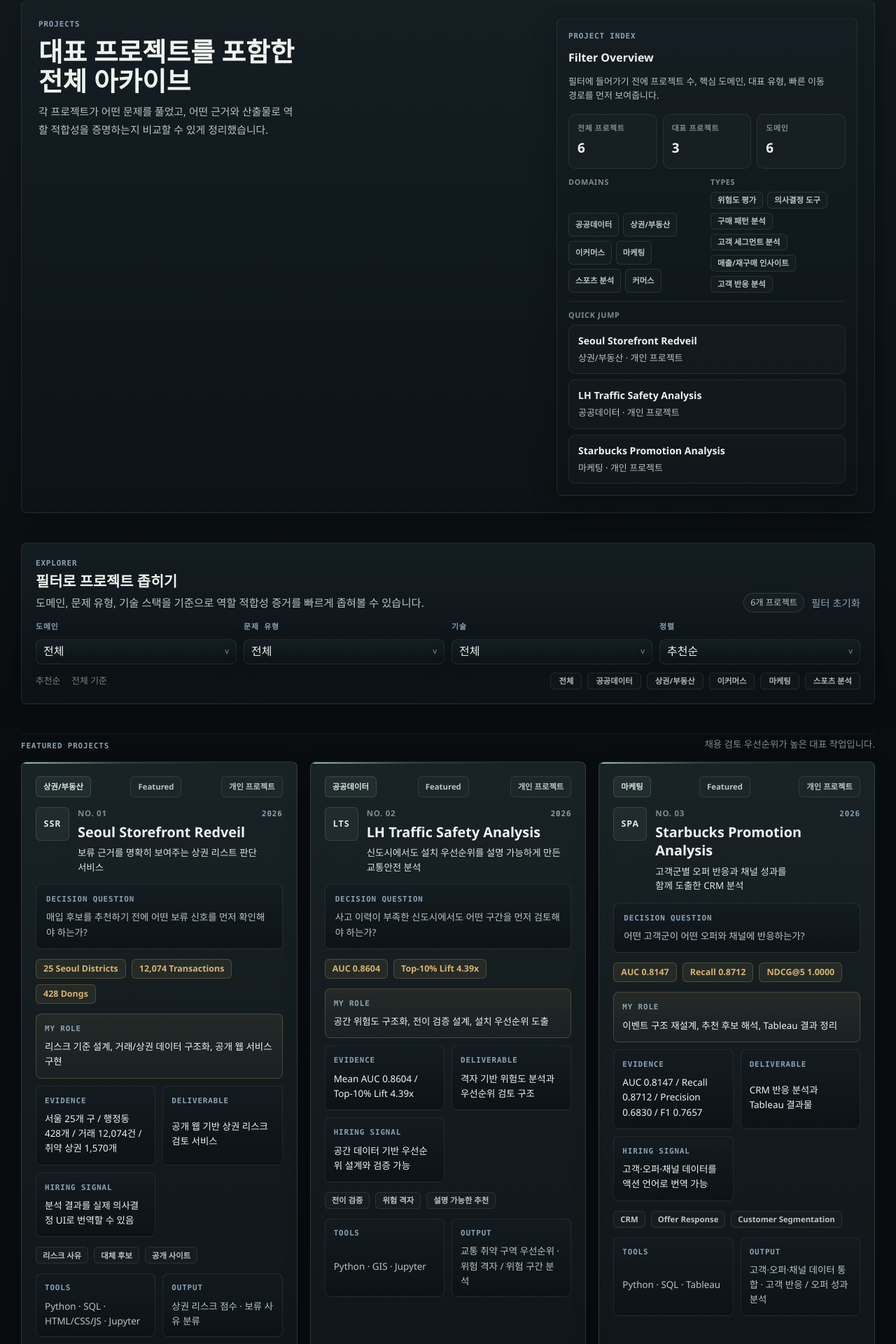
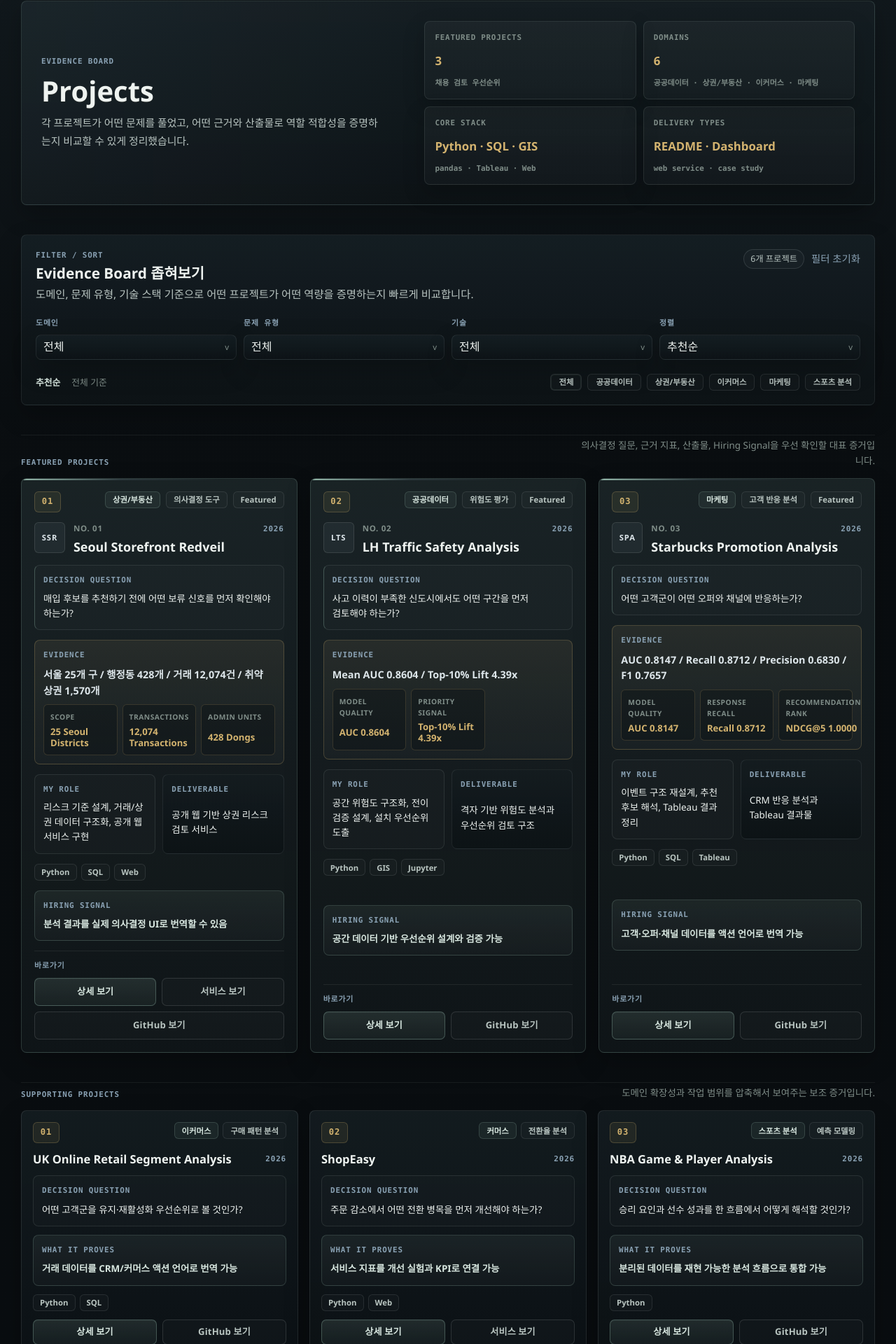
Before and after one commit to dffxonnb-cyber/signal-archive, a Next.js app: page /projects in a window 1280 px wide. Shown: the part 132-2052 px from the top of the page at 70% size. Built offline with nearby package versions, Linux system fonts and the light colour scheme.

Commit message:
Refine Signal Archive projects evidence board

```diff
--- a/app/globals.css
+++ b/app/globals.css
@@ -3861,7 +3861,317 @@
   box-shadow: var(--shadow-raised);
 }
 
+.projects-evidence-hero {
+  display: grid;
+  grid-template-columns: minmax(0, 0.92fr) minmax(420px, 1.08fr);
+  gap: 24px;
+  align-items: stretch;
+  padding: 28px;
+  border-color: rgba(148, 184, 170, 0.18);
+  background:
+    linear-gradient(90deg, rgba(138, 162, 180, 0.055), transparent 48%),
+    var(--surface-card);
+}
+
+.projects-evidence-hero__lead {
+  display: grid;
+  align-content: center;
+  gap: 12px;
+}
+
+.projects-evidence-hero__title {
+  max-width: none;
+  font-size: 2.5rem;
+  line-height: 1.08;
+}
+
+.projects-evidence-hero__summary {
+  display: grid;
+  grid-template-columns: repeat(2, minmax(0, 1fr));
+  gap: 10px;
+}
+
+.projects-evidence-summary-card {
+  display: grid;
+  align-content: space-between;
+  min-height: 112px;
+  padding: 14px;
+  border: 1px solid rgba(218, 228, 224, 0.1);
+  border-radius: var(--radius-md);
+  background:
+    linear-gradient(180deg, rgba(255, 255, 255, 0.026), rgba(255, 255, 255, 0.01)),
+    rgba(255, 255, 255, 0.012);
+  box-shadow: var(--shadow-soft);
+}
+
+.projects-evidence-summary-card__label,
+.projects-evidence-summary-card__note {
+  color: var(--text-muted);
+  font-family: "SFMono-Regular", "Cascadia Code", Consolas, "Liberation Mono", Menlo, monospace;
+  font-size: var(--font-size-caption);
+  font-weight: 700;
+  letter-spacing: 0.07em;
+  text-transform: uppercase;
+}
+
+.projects-evidence-summary-card strong {
+  margin: 10px 0 8px;
+  color: var(--accent-warm);
+  font-size: 1.05rem;
+  font-variant-numeric: tabular-nums;
+  line-height: 1.22;
+}
+
+.projects-evidence-summary-card__note {
+  text-transform: none;
+  letter-spacing: 0;
+  line-height: 1.45;
+}
+
+.filter-panel--projects {
+  gap: 18px;
+}
+
+.filter-panel__header--projects {
+  align-items: flex-start;
+}
+
+.filter-grid--projects {
+  grid-template-columns: repeat(4, minmax(150px, 1fr));
+}
+
+.filter-toolbar--projects {
+  padding-top: 2px;
+}
+
+.results-summary--projects > span:first-child {
+  color: var(--accent-primary-strong);
+  font-weight: 700;
+}
+
+.filter-quick-chip {
+  border-radius: var(--radius-sm);
+}
+
+.filter-quick-chip--active {
+  box-shadow: inset 0 0 0 1px rgba(148, 184, 170, 0.12);
+}
+
+.project-grid--supporting {
+  grid-template-columns: repeat(3, minmax(0, 1fr));
+  gap: 16px;
+}
+
+.project-card--featured-proof,
+.project-card--supporting-proof {
+  min-height: 100%;
+  border-color: rgba(218, 228, 224, 0.11);
+  background:
+    linear-gradient(180deg, rgba(20, 28, 32, 0.92), rgba(12, 18, 21, 0.94));
+}
+
+.project-card--featured-proof {
+  padding: 18px;
+  gap: 14px;
+  border-color: rgba(148, 184, 170, 0.22);
+  background:
+    linear-gradient(180deg, rgba(148, 184, 170, 0.052), rgba(255, 255, 255, 0.012)),
+    linear-gradient(180deg, rgba(20, 28, 32, 0.94), rgba(12, 18, 21, 0.96));
+}
+
+.project-card--supporting-proof {
+  padding: 16px;
+  gap: 12px;
+}
+
+.project-card__board-top,
+.project-card__supporting-top,
+.project-card__supporting-head {
+  display: flex;
+  align-items: flex-start;
+  justify-content: space-between;
+  gap: 12px;
+}
+
+.project-card__board-top .project-card__meta-row {
+  justify-content: flex-end;
+  min-height: 0;
+}
+
+.project-card__board-index {
+  display: inline-flex;
+  align-items: center;
+  justify-content: center;
+  min-width: 38px;
+  height: 30px;
+  border: 1px solid var(--border-evidence);
+  border-radius: var(--radius-sm);
+  background: rgba(211, 179, 111, 0.085);
+  color: var(--accent-warm);
+  font-family: "SFMono-Regular", "Cascadia Code", Consolas, "Liberation Mono", Menlo, monospace;
+  font-size: 0.76rem;
+  font-weight: 800;
+  letter-spacing: 0.08em;
+}
+
+.project-card--featured-proof .project-card__hero {
+  grid-template-columns: 44px minmax(0, 1fr);
+  gap: 12px;
+  align-items: start;
+}
+
+.project-card--featured-proof .project-card__media {
+  width: 44px;
+  height: 44px;
+  font-size: 0.7rem;
+}
+
+.project-card--featured-proof .project-card__title {
+  font-size: 1.12rem;
+}
+
+.project-card__decision,
+.project-card__evidence-panel,
+.project-card__hiring-signal,
+.project-card__supporting-proof,
+.project-card__supporting-signal {
+  display: grid;
+  gap: 8px;
+  padding: 12px;
+  border: 1px solid rgba(218, 228, 224, 0.1);
+  border-radius: var(--radius-md);
+  background: rgba(255, 255, 255, 0.015);
+}
+
+.project-card__decision {
+  border-left-color: rgba(148, 184, 170, 0.34);
+}
+
+.project-card__decision p,
+.project-card__evidence-panel p,
+.project-card__hiring-signal p,
+.project-card__supporting-proof p,
+.project-card__supporting-signal p {
+  margin: 0;
+  color: var(--text-secondary);
+  font-size: 0.84rem;
+  line-height: 1.58;
+  word-break: keep-all;
+  overflow-wrap: anywhere;
+}
+
+.project-card__decision p,
+.project-card__supporting-proof p {
+  color: var(--text-primary);
+}
+
+.project-card__evidence-panel {
+  border-color: var(--border-evidence);
+  background:
+    linear-gradient(180deg, rgba(211, 179, 111, 0.074), rgba(255, 255, 255, 0.012)),
+    rgba(255, 255, 255, 0.012);
+}
+
+.project-card__evidence-panel p {
+  color: var(--accent-strong);
+  font-size: 0.9rem;
+  font-weight: 700;
+  font-variant-numeric: tabular-nums;
+}
+
+.project-card__metric-strip {
+  display: grid;
+  grid-template-columns: repeat(3, minmax(0, 1fr));
+  gap: 7px;
+}
+
+.project-card__metric-pill {
+  display: grid;
+  gap: 4px;
+  min-width: 0;
+  padding: 9px;
+  border: 1px solid rgba(211, 179, 111, 0.18);
+  border-radius: var(--radius-sm);
+  background: rgba(8, 13, 16, 0.34);
+}
+
+.project-card__metric-pill span {
+  color: var(--text-muted);
+  font-size: 0.64rem;
+  font-weight: 700;
+  letter-spacing: 0.05em;
+  text-transform: uppercase;
+}
+
+.project-card__metric-pill strong {
+  color: var(--accent-warm);
+  font-size: 0.82rem;
+  line-height: 1.22;
+  font-variant-numeric: tabular-nums;
+  overflow-wrap: anywhere;
+}
+
+.project-card--featured-proof .project-card__proof-grid {
+  grid-template-columns: repeat(2, minmax(0, 1fr));
+}
+
+.project-card--featured-proof .project-card__proof-item:first-child {
+  grid-column: auto;
+  border-color: rgba(218, 228, 224, 0.1);
+  background: rgba(255, 255, 255, 0.015);
+}
+
+.project-card__tools {
+  display: flex;
+  flex-wrap: wrap;
+  gap: 6px;
+}
+
+.project-card__hiring-signal,
+.project-card__supporting-signal {
+  margin-top: auto;
+  border-color: rgba(148, 184, 170, 0.22);
+  background:
+    linear-gradient(180deg, rgba(148, 184, 170, 0.07), rgba(255, 255, 255, 0.012)),
+    rgba(255, 255, 255, 0.012);
+}
+
+.project-card__hiring-signal p,
+.project-card__supporting-signal p {
+  color: var(--accent-primary-strong);
+  font-weight: 650;
+}
+
+.project-card__supporting-meta {
+  display: flex;
+  flex-wrap: wrap;
+  justify-content: flex-end;
+  gap: 6px;
+}
+
+.project-card--supporting-proof .project-card__title {
+  font-size: 1.03rem;
+}
+
+.project-card__supporting-head .project-card__eyebrow {
+  flex: 0 0 auto;
+  padding-top: 2px;
+}
+
+.project-card__cta-row--compact {
+  margin-top: auto;
+}
+
+.project-card__cta-row--compact .project-card__cta {
+  flex-basis: 118px;
+  min-height: 36px;
+}
+
 @media (max-width: 1024px) {
+  .projects-evidence-hero {
+    grid-template-columns: 1fr;
+  }
+
   .filter-grid--projects {
     grid-template-columns: repeat(2, minmax(0, 1fr));
   }
@@ -4054,6 +4364,20 @@
     font-size: 1.85rem;
   }
 
+  .projects-evidence-hero {
+    padding: 22px 20px;
+  }
+
+  .projects-evidence-hero__title {
+    max-width: none;
+    font-size: 2rem;
+  }
+
+  .projects-evidence-hero__summary,
+  .project-card__metric-strip {
+    grid-template-columns: 1fr;
+  }
+
   .projects-header__title {
     max-width: 16ch;
     font-size: 1.92rem;
--- a/app/projects/page.tsx
+++ b/app/projects/page.tsx
@@ -1,43 +1,52 @@
-import { ProjectIndexModule } from "@/components/page-summary";
 import { ProjectExplorer } from "@/components/project-explorer";
 import { featuredProjects, projects } from "@/content/projects";
 
 export default function ProjectsPage() {
   const projectDomains = Array.from(new Set(projects.map((project) => project.primaryDomain)));
-  const projectTypes = Array.from(new Set(projects.flatMap((project) => project.problemTypes))).slice(0, 6);
-  const quickLinks = featuredProjects.map((project) => ({
-    label: project.title,
-    href: `/projects/${project.slug}`,
-    detail: `${project.primaryDomain} · ${project.format}`,
-    kind: "internal" as const,
-  }));
+  const heroSummary = [
+    {
+      label: "Featured Projects",
+      value: String(featuredProjects.length),
+      note: "채용 검토 우선순위",
+    },
+    {
+      label: "Domains",
+      value: String(projectDomains.length),
+      note: projectDomains.slice(0, 4).join(" · "),
+    },
+    {
+      label: "Core Stack",
+      value: "Python · SQL · GIS",
+      note: "pandas · Tableau · Web",
+    },
+    {
+      label: "Delivery Types",
+      value: "README · Dashboard",
+      note: "web service · case study",
+    },
+  ];
 
   return (
     <main className="page-shell">
       <div className="site-container page-grid">
-        <section className="surface-card projects-header">
-          <div className="projects-header__lead">
-            <span className="eyebrow">Projects</span>
-            <h1 className="page-title projects-header__title">
-              <span className="projects-header__title-prefix">대표 프로젝트를 포함한</span>
-              <span className="projects-header__title-tail">전체 아카이브</span>
-            </h1>
+        <section className="surface-card projects-evidence-hero">
+          <div className="projects-evidence-hero__lead">
+            <span className="eyebrow">Evidence Board</span>
+            <h1 className="page-title projects-evidence-hero__title">Projects</h1>
             <p className="page-intro">
               각 프로젝트가 어떤 문제를 풀었고, 어떤 근거와 산출물로 역할 적합성을 증명하는지 비교할 수 있게 정리했습니다.
             </p>
           </div>
 
-          <ProjectIndexModule
-            ariaLabel="projects index overview"
-            domainChips={projectDomains}
-            quickLinks={quickLinks}
-            stats={[
-              { label: "전체 프로젝트", value: projects.length },
-              { label: "대표 프로젝트", value: featuredProjects.length },
-              { label: "도메인", value: projectDomains.length },
-            ]}
-            typeChips={projectTypes}
-          />
+          <div className="projects-evidence-hero__summary" aria-label="Projects evidence board summary">
+            {heroSummary.map((item) => (
+              <div className="projects-evidence-summary-card" key={item.label}>
+                <span className="projects-evidence-summary-card__label">{item.label}</span>
+                <strong>{item.value}</strong>
+                <span className="projects-evidence-summary-card__note">{item.note}</span>
+              </div>
+            ))}
+          </div>
         </section>
 
         <ProjectExplorer projects={projects} />
--- a/components/project-card.tsx
+++ b/components/project-card.tsx
@@ -2,8 +2,12 @@
 
 import type { Project } from "@/types/content";
 
+type ProjectCardVariant = "featured" | "supporting";
+
 type ProjectCardProps = {
   project: Project;
+  index?: number;
+  variant?: ProjectCardVariant;
 };
 
 const statusLabels: Record<Project["status"], string> = {
@@ -42,19 +46,20 @@
     return "GitHub 보기";
   }
 
-  if (label.includes("Live") || label.includes("웹") || label.includes("서비스")) {
+  if (label.includes("Live") || label.includes("웹") || label.includes("서비스") || label.includes("대시보드")) {
     return "서비스 보기";
   }
 
   return label;
 }
 
-export function ProjectCard({ project }: ProjectCardProps) {
+export function ProjectCard({ project, index, variant = "featured" }: ProjectCardProps) {
   const visual = { mark: getProjectMark(project.title), tone: getProjectTone(project) };
-  const projectIndex = String(project.sortOrder).padStart(2, "0");
-  const primaryTags = project.coreTags.slice(0, 3);
+  const projectIndex = String(index ?? project.sortOrder).padStart(2, "0");
   const metricChips = project.metrics;
-  const isPriority = project.status === "featured";
+  const isPriority = variant === "featured";
+  const projectType = project.problemTypes[0] ?? project.format;
+  const tools = (project.cardTools.length > 0 ? project.cardTools : project.stack).slice(0, 4);
   const statusChips = [
     statusLabels[project.status],
     project.format,
@@ -62,9 +67,7 @@
   ].filter(Boolean) as string[];
   const proofBlocks = [
     { label: "My Role", value: project.review.myRole },
-    { label: "Evidence", value: project.review.evidence },
     { label: "Deliverable", value: project.review.deliverable },
-    { label: "Hiring Signal", value: project.review.hiringSignal },
   ];
   const cardLinks = [
     { type: "primary" as const, label: "상세 보기", href: `/projects/${project.slug}`, external: false },
@@ -76,17 +79,80 @@
     })),
   ];
 
+  if (variant === "supporting") {
     return (
-    <article className={`project-card ${isPriority ? "project-card--featured" : "project-card--supporting"}`}>
-      {isPriority ? <span className="project-card__accent-line" aria-hidden="true" /> : null}
+      <article className="project-card project-card--supporting-proof" aria-label={`${project.title} project proof card`}>
+        <div className="project-card__supporting-top">
+          <span className="project-card__board-index">{projectIndex}</span>
+          <div className="project-card__supporting-meta">
+            <span className="chip chip--category">{project.primaryDomain}</span>
+            <span className="chip chip--status">{projectType}</span>
+          </div>
+        </div>
 
+        <div className="project-card__supporting-head">
+          <h2 className="project-card__title">
+            <Link href={`/projects/${project.slug}`}>{project.title}</Link>
+          </h2>
+          <span className="project-card__eyebrow">{project.period}</span>
+        </div>
+
+        <div className="project-card__supporting-proof">
+          <span className="project-card__meta-label">Decision Question</span>
+          <p>{project.review.decisionQuestion}</p>
+        </div>
+
+        <div className="project-card__supporting-signal">
+          <span className="project-card__meta-label">What it proves</span>
+          <p>{project.review.hiringSignal}</p>
+        </div>
+
+        <div className="project-card__tools" aria-label={`${project.title} tools`}>
+          {tools.map((tool) => (
+            <span className="chip chip--quiet" key={tool}>
+              {tool}
+            </span>
+          ))}
+        </div>
+
+        <div className="project-card__cta-row project-card__cta-row--compact" aria-label={`${project.title} links`}>
+          {cardLinks.slice(0, 2).map((link) =>
+            !link.external ? (
+              <Link className="button-link project-card__cta project-card__cta--primary" href={link.href} key={link.href}>
+                {link.label}
+              </Link>
+            ) : (
+              <a
+                className="button-link button-link--secondary project-card__cta"
+                href={link.href}
+                key={link.href}
+                rel="noreferrer"
+                target="_blank"
+              >
+                {link.label}
+              </a>
+            ),
+          )}
+        </div>
+      </article>
+    );
+  }
+
+  return (
+    <article className="project-card project-card--featured-proof" aria-label={`${project.title} featured proof card`}>
+      <span className="project-card__accent-line" aria-hidden="true" />
+
+      <div className="project-card__board-top">
+        <span className="project-card__board-index">{projectIndex}</span>
         <div className="project-card__meta-row">
           <span className="chip chip--category">{project.primaryDomain}</span>
-        {statusChips.slice(0, 2).map((item) => (
+          <span className="chip chip--status">{projectType}</span>
+          {statusChips.slice(0, 1).map((item) => (
             <span className="chip chip--status" key={item}>
               {item}
             </span>
           ))}
+        </div>
       </div>
 
       <div className="project-card__hero">
@@ -99,24 +165,28 @@
           <h2 className="project-card__title">
             <Link href={`/projects/${project.slug}`}>{project.title}</Link>
           </h2>
-          <p className="project-card__definition">{project.supportingLine}</p>
         </div>
       </div>
 
-      <div className="project-card__proof-stack">
+      <div className="project-card__decision">
         <span className="project-card__meta-label">Decision Question</span>
-        <p className="project-card__brief-copy">{project.review.decisionQuestion}</p>
+        <p>{project.review.decisionQuestion}</p>
       </div>
 
+      <div className="project-card__evidence-panel">
+        <span className="project-card__meta-label">Evidence</span>
+        <p>{project.review.evidence}</p>
         {metricChips.length > 0 ? (
-        <div className="project-card__metric-row" aria-label={`${project.title} key metrics`}>
-          {metricChips.slice(0, isPriority ? 3 : 2).map((item) => (
-            <span className="chip chip--metric" key={`${item.label}-${item.value}`}>
-              {item.value}
+          <div className="project-card__metric-strip" aria-label={`${project.title} key metrics`}>
+            {metricChips.slice(0, 3).map((item) => (
+              <span className="project-card__metric-pill" key={`${item.label}-${item.value}`}>
+                <span>{item.label}</span>
+                <strong>{item.value}</strong>
               </span>
             ))}
           </div>
         ) : null}
+      </div>
 
       <div className="project-card__proof-grid" aria-label={`${project.title} hiring review fields`}>
         {proofBlocks.map((item) => (
@@ -127,23 +197,17 @@
         ))}
       </div>
 
-      <div className="project-card__tag-row" aria-label={`${project.title} focus tags`}>
-        {primaryTags.map((item) => (
+      <div className="project-card__tools" aria-label={`${project.title} tools`}>
+        {tools.map((item) => (
           <span className="chip chip--quiet" key={item}>
             {item}
           </span>
         ))}
       </div>
 
-      <div className="project-card__brief-grid">
-        <div className="project-card__brief-block">
-          <span className="project-card__meta-label">Tools</span>
-          <p className="project-card__brief-copy">{project.stack.slice(0, 4).join(" · ")}</p>
-        </div>
-        <div className="project-card__brief-block">
-          <span className="project-card__meta-label">Output</span>
-          <p className="project-card__brief-copy">{project.cardBrief.output.slice(0, 2).join(" · ")}</p>
-        </div>
+      <div className="project-card__hiring-signal">
+        <span className="project-card__meta-label">Hiring Signal</span>
+        <p>{project.review.hiringSignal}</p>
       </div>
 
       <div className="project-card__footer">
--- a/components/project-explorer.tsx
+++ b/components/project-explorer.tsx
@@ -11,6 +11,7 @@
 };
 
 type SortMode = "featured" | "title";
+type ProjectSectionVariant = "featured" | "supporting";
 
 const ALL = "전체";
 
@@ -57,16 +58,21 @@
   const featuredResults = filteredProjects.filter((project) => project.status === "featured");
   const supportingResults = filteredProjects.filter((project) => project.status !== "featured");
 
-  const renderProjectSection = (title: string, description: string, items: Project[]) =>
+  const renderProjectSection = (
+    title: string,
+    description: string,
+    items: Project[],
+    variant: ProjectSectionVariant,
+  ) =>
     items.length > 0 ? (
       <section className="project-result-section" key={title}>
         <div className="project-result-section__head">
           <span className="eyebrow">{title}</span>
           <p>{description}</p>
         </div>
-        <div className={`project-grid ${title === "Featured Projects" ? "project-grid--featured" : ""}`}>
-          {items.map((project) => (
-            <ProjectCard key={project.slug} project={project} />
+        <div className={`project-grid project-grid--${variant}`}>
+          {items.map((project, index) => (
+            <ProjectCard index={index + 1} key={project.slug} project={project} variant={variant} />
           ))}
         </div>
       </section>
@@ -77,10 +83,10 @@
       <div className="surface-card filter-panel filter-panel--projects">
         <div className="filter-panel__header filter-panel__header--projects">
           <div className="filter-panel__intro">
-            <span className="eyebrow">Explorer</span>
-            <h2 className="section-title">필터로 프로젝트 좁히기</h2>
+            <span className="eyebrow">Filter / Sort</span>
+            <h2 className="section-title">Evidence Board 좁혀보기</h2>
             <p className="filter-panel__description">
-              도메인, 문제 유형, 기술 스택을 기준으로 역할 적합성 증거를 빠르게 좁혀볼 수 있습니다.
+              도메인, 문제 유형, 기술 스택 기준으로 어떤 프로젝트가 어떤 역량을 증명하는지 빠르게 비교합니다.
             </p>
           </div>
 
@@ -181,13 +187,15 @@
         <>
           {renderProjectSection(
             "Featured Projects",
-            "채용 검토 우선순위가 높은 대표 작업입니다.",
+            "의사결정 질문, 근거 지표, 산출물, Hiring Signal을 우선 확인할 대표 증거입니다.",
             featuredResults,
+            "featured",
           )}
           {renderProjectSection(
             "Supporting Projects",
-            "도메인 확장성과 작업 범위를 보여주는 보조 사례입니다.",
+            "도메인 확장성과 작업 범위를 압축해서 보여주는 보조 증거입니다.",
             supportingResults,
+            "supporting",
           )}
         </>
       ) : (
```
Lines whose indentation alone changed are shown as unchanged.
